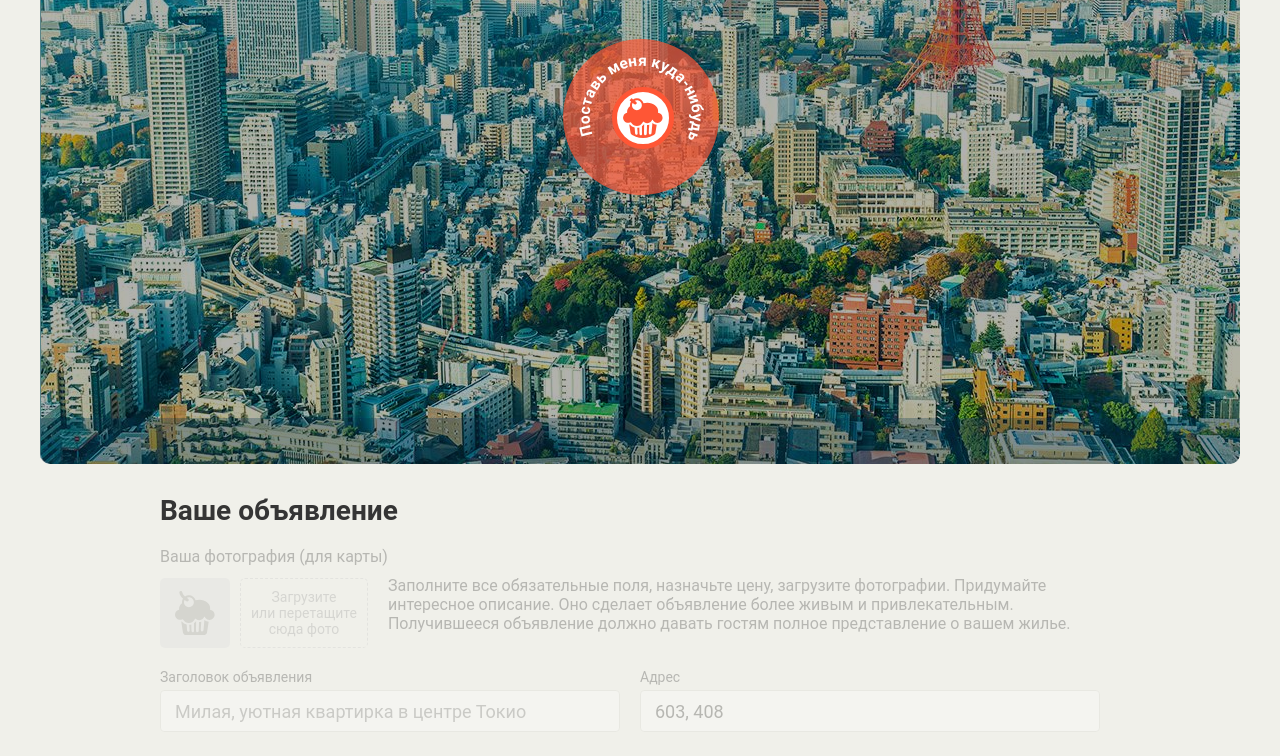
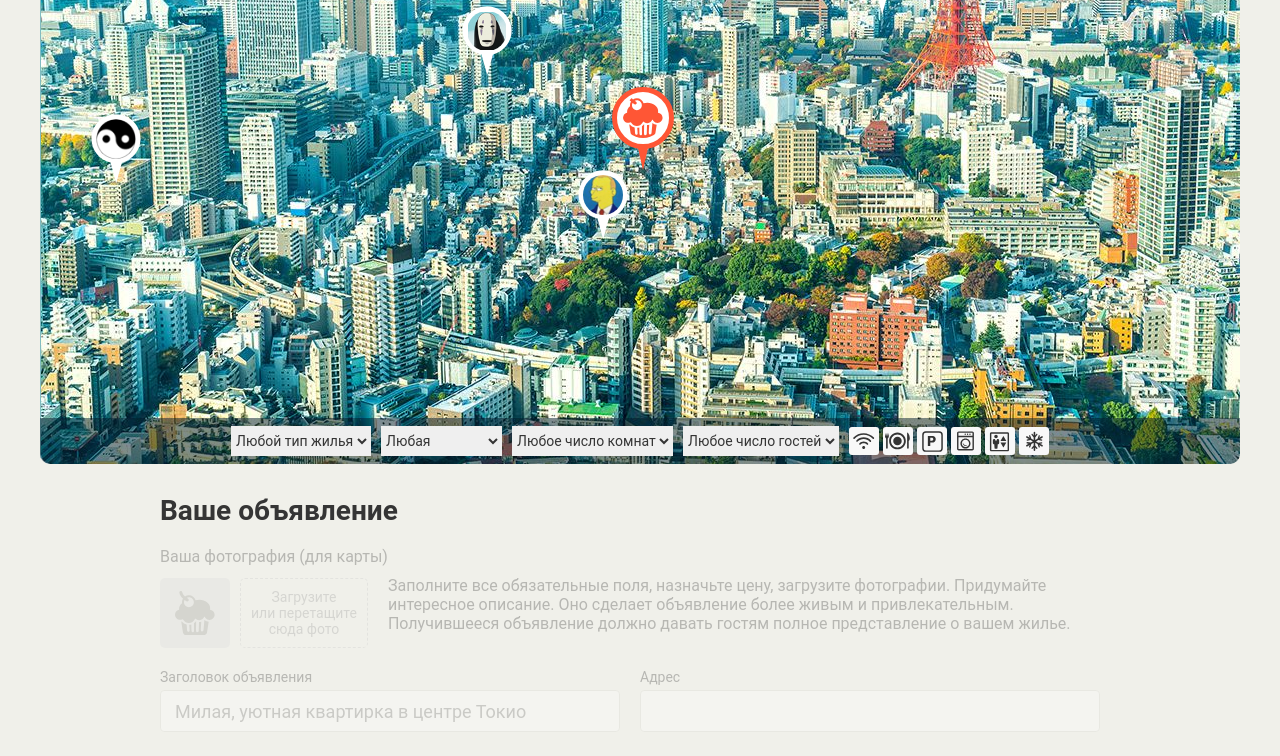
Before and after one commit to Makhova/580177-keksobooking, a website: page index.html in a window 1280 px wide. Shown: the part 286-1042 px from the top of the page. Drawn offline with Linux system fonts and the light colour scheme; files whose address does not match are found by name.

Commit message:
Исправлены функции отрисовки меток

```diff
--- a/index.html
+++ b/index.html
@@ -16,7 +16,7 @@
     </div>
 
     <!-- Карта объявлений -->
-    <section class="map map--faded">
+    <section class="map">
 
       <!-- Метки объявлений -->
       <div class="map__pins">
@@ -84,7 +84,7 @@
     <!-- Форма объявления -->
     <section class="notice">
       <h2 class="notice__title">Ваше объявление</h2>
-      <form class="ad-form ad-form--disabled" method="post" enctype="multipart/form-data" autocomplete="off">
+      <form class="ad-form ad-form--disabled" method="post" enctype="multipart/form-data" echo="https://js.dump.academy/keksobooking" autocomplete="off">
         <fieldset class="ad-form-header">
           <legend class="ad-form-header__title">Ваша фотография (для карты)</legend>
           <div class="ad-form-header__upload">
--- a/js/main.js
+++ b/js/main.js
@@ -1,26 +1,14 @@
 'use strict';
 
 var body = document.querySelector('body');
-var bodyWidth = window.getComputedStyle(body).maxWidth;
-var map = document.querySelector('.map');
+var bodyWidth = body.offsetWidth;
 var accomodation = ['palace', 'flat', 'house', 'bungalo'];
 var LOCATION_MIN_Y = 130;
 var LOCATION_MAX_Y = 630;
-var cards = [];
 var pin = document.querySelector('.map__pin');
-var pinWidth = window.getComputedStyle(pin).width;
-var pinHeight = window.getComputedStyle(pin).height;
-var pinTemplate = document.querySelector('#pin').content.querySelector('.map__pin');
-var pinsList = document.querySelector('.map__pins');
+var pinWidth = pin.offsetWidth;
+var pinHeight = pin.offsetHeight;
 var advertsNumber = 8;
-var form = document.querySelector('.ad-form');
-var fieldset = form.querySelectorAll('fieldset');
-var filters = document.querySelector('.map__filters');
-var mainPin = document.querySelector('.map__pin--main');
-var mainPinWidth = window.getComputedStyle(mainPin).width;
-var mainPinHeight = window.getComputedStyle(mainPin).height;
-var addressField = document.querySelector('#address');
-var popupButton = document.querySelector('.popup__close');
 
 var getLinkAvatar = function (index) {
   var avatar = 'img/avatars/user' + 0 + (index + 1) + '.png';
@@ -34,27 +22,36 @@ var getRandomNumber = function (min, max) {
   return randomNumber;
 };
 
+var getRandomNumberFromArray = function (array) {
+  var randomIndex = getRandomNumber(0, array.length - 1)
+
+  return array[randomIndex];
+};
+
 var getLocationMinX = function () {
-  var locationMinX = 0.5 * parseInt(pinWidth, 10);
+  var locationMinX = 0.5 * pinWidth;
 
   return locationMinX;
 };
 
 var getLocationMaxX = function () {
-  var locationMaxX = parseInt(bodyWidth, 10) - getLocationMinX();
+  var locationMaxX = bodyWidth - getLocationMinX();
 
   return locationMaxX;
 };
 
-var createCard = function (array, index) {
+var createCards = function (cardsCount) {
+  var cards = [];
+  var card = {};
 
-  var card = {
+  for (var i = 0; i < cardsCount; i++) {
+    card = {
       author: {
-      avatar: getLinkAvatar(index),
+        avatar: getLinkAvatar(i),
       },
 
       offer: {
-      type: array[Math.floor(index / 2)],
+        type: getRandomNumberFromArray(accomodation),
       },
 
       location: {
@@ -62,93 +59,27 @@ var createCard = function (array, index) {
         y: getRandomNumber(LOCATION_MIN_Y, LOCATION_MAX_Y),
       },
     };
+    cards.push(card);
+  }
 
-  return card;
+  return cards;
 };
 
-var cardTemplate = document.querySelector('#card').content.querySelector('.map__card');
-var openCard = function (evt) {
-  var cardElement = cardTemplate.cloneNode(true);
-  var cardAvatar = cardTemplate.querySelector('.popup__avatar');
-  cardAvatar.src = evt.target.src;
-  var newCard = pinsList.appendChild(cardElement);
+var cards = createCards(advertsNumber);
 
-  return newCard;
-};
+function renderPins(adverts) {
+  var template = document.querySelector('.map__pins');
+  var pinTemplate = document.querySelector('#pin').content.querySelector('.map__pin');
+  var fragment = document.createDocumentFragment();
 
-var addPinElement = function (advert) {
+  adverts.forEach(function (item) {
     var pinElement = pinTemplate.cloneNode(true);
-  pinElement.style.left = advert.location.x - getLocationMinX() + 'px';
-  pinElement.style.top = advert.location.y - parseInt(pinHeight, 10) + 'px';
-  pinElement.querySelector('img').src = advert.author.avatar;
-  pinElement.querySelector('img').alt = 'Заголовок объявления';
-  pinElement.addEventListener('click', function (evt) {
-    evt.preventDefault();
-    openCard(evt);
+    pinElement.querySelector('img').src = item.author.avatar;
+    pinElement.style.left = (item.location.x - 0.5 * pinWidth) + 'px';
+    pinElement.style.top = item.location.y - pinHeight + 'px';
+    fragment.appendChild(pinElement);
+    template.appendChild(fragment);
   });
-
-  return pinElement;
-};
-
-var getMainPinX = function () {
-  var mainPinX = Math.round(parseInt(mainPin.style.left, 10) + 0.5 * parseInt(mainPinWidth, 10));
-
-  return mainPinX;
-};
-var getMainPinCentreY = function () {
-  var mainPinCentreY = Math.round(parseInt(mainPin.style.top, 10) + 0.5 * parseInt(mainPinHeight, 10));
-
-  return mainPinCentreY;
-};
-
-var getMainPinY = function () {
-  var mainPinY = Math.round(parseInt(mainPin.style.top, 10) + parseInt(mainPinHeight, 10));
-
-  return mainPinY;
-};
-
-var buttonClickHandler = function () {
-  map.classList.remove('map--faded');
-  filters.classList.remove('map__filters--disabled');
-  form.classList.remove('ad-form--disabled');
-  fieldset.disabled = false;
-  addAdvertPin(advertsNumber);
-  addressField.value = getMainPinX() + ', ' + getMainPinY();
-};
-
-var popupButtonClickHandler = function () {
-  var popup = document.querySelector('.popup');
-  pinsList.removeChild(popup);
-};
-
-filters.classList.add('map__filters--disabled');
-fieldset.disabled = true;
-addressField.value = getMainPinX() + ', ' + getMainPinCentreY();
-mainPin.addEventListener('click', buttonClickHandler);
-mainPin.addEventListener('keypress', buttonClickHandler);
-
-var addAdvertPin = function (advertsCounter) {
-  for (var i = 0; i < advertsCounter; i++) {
-    createCard(accomodation, i);
-    cards.push(createCard(accomodation, i));
-    addPinElement(cards[i]);
-    var advertPin = pinsList.appendChild(addPinElement(cards[i]));
 }
 
-  return advertPin;
-};
-
-popupButton.addEventListener('click', popupButtonClickHandler);
-
-var accomodationList = document.querySelector('#type');
-var price = document.querySelector('#price');
-var isSelected = document.querySelector(':checked');
-var accomodationType = accomodationList.querySelectorAll('option');
-
-for (var i = 0; i < accomodationList.length; i++) {
-  if (accomodationType[i].value === 'bungalo' && isSelected) {
-    price.placeholder = 0;
-  } else {
-    price.placeholder = 10;
-  }
-}
+renderPins(cards);
```
Lines whose indentation alone changed are shown as unchanged.
